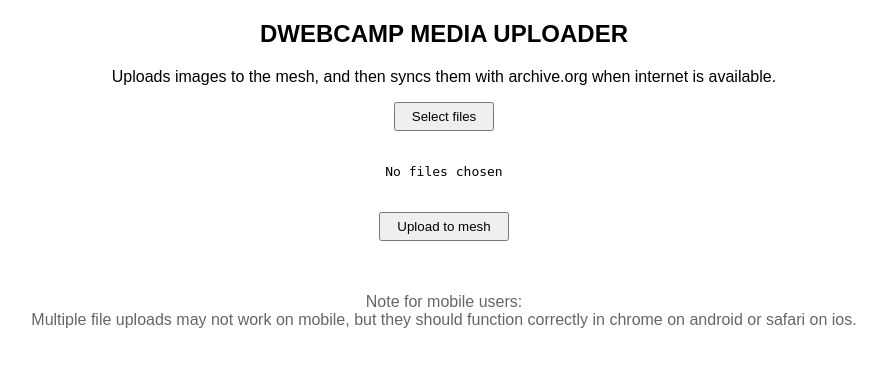
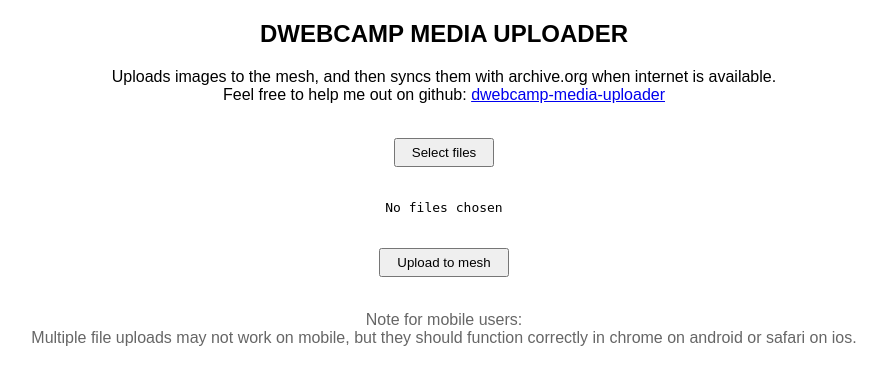
Before and after one commit to glitchybunny/DWebCampScrapbook, a Flask app: page / in a window 1280 px wide. Shown: the top 385 px of the page, without its empty margins (196-1083 px from the left). Run offline with Flask 2, Linux system fonts and the light colour scheme.

Commit message:
changed some text on the index page

```diff
--- a/templates/index.html
+++ b/templates/index.html
@@ -155,8 +155,10 @@
             DWEBCAMP MEDIA UPLOADER
         </h2>
         <p>
-            Uploads images to the mesh, and then syncs them with archive.org when internet is available.
+            Uploads images to the mesh, and then syncs them with archive.org when internet is available.<br/>
+            Feel free to help me out on github: <a href="https://github.com/darkrilin/dwebcamp-media-uploader">dwebcamp-media-uploader</a>
         </p>
+        <br/>
         <div id="upload-section">
             <button id="import-btn">Select files</button>
             <div style="margin:20px auto;">
@@ -165,7 +167,6 @@
             </div>
             <button id="submit-btn">Upload to mesh</button>
         </div>
-        <br/>
         <br/>
         <p id="mobile-alert">
             Note for mobile users:<br/>
```
